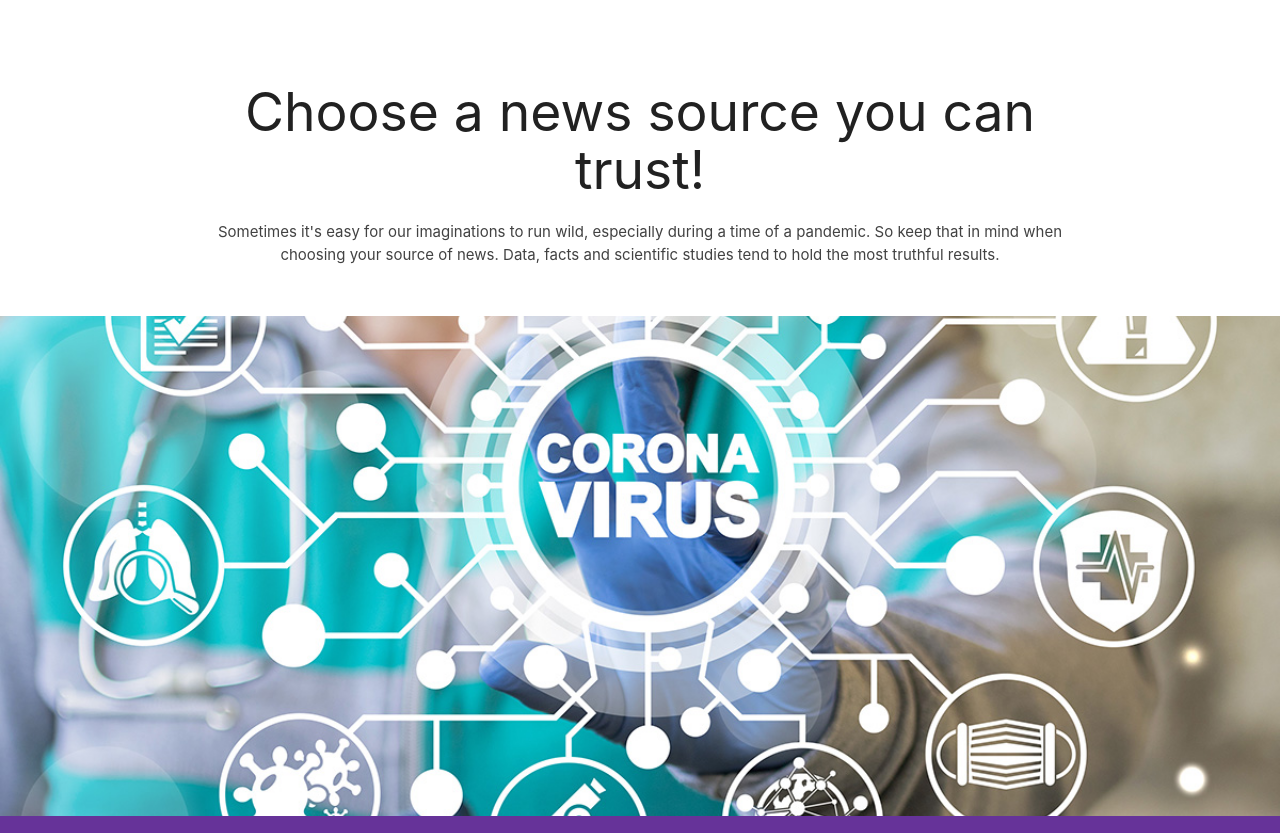
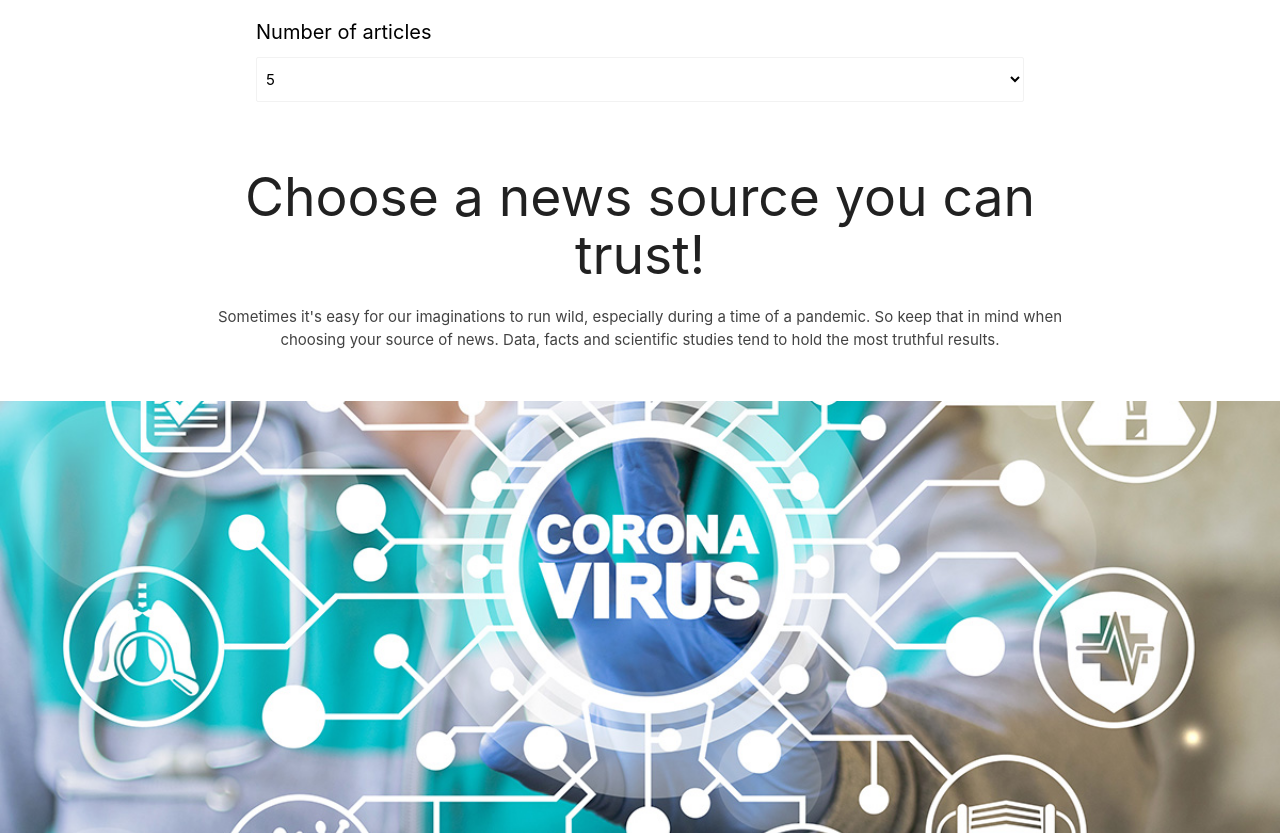
Before and after one commit to Jakenbake20/Project1, a plain HTML site: page news.html in a window 1280 px wide. Shown: the part 794-1627 px from the top of the page. Drawn offline with nearby package versions, Linux system fonts and the light colour scheme; no server answers.

Commit message:
added a lable and selector so users can select the amount of articles they wish to see.

```diff
--- a/news.html
+++ b/news.html
@@ -4,6 +4,7 @@
     <meta charset="UTF-8" />
     <meta name="viewport" content="width=device-width, initial-scale=1.0" />
     <title>News</title>
+    <link rel="shorcut icon" href="assets/images/fixicon.png" type="image/x-icon" />
     <link
       rel="stylesheet"
       type="text/css"
@@ -53,7 +54,18 @@
         </p>
       </div>
 
-      </div>
+
+      <label syle= "font-size:20px">Number of articles</label>
+      <select class="browser-default">
+        <option value="" disabled selected>5</option>
+        <option value="1">1</option>
+        <option value="5">5</option>
+        <option value="10">10</option>
+      </select>
+
+    </div>
+
+
       <div class="section white">
         <div class="row container">
           <h2 class="header">Choose a news source you can trust!</h2>
@@ -61,7 +73,6 @@
             <!-- replace this text to add content -->
             Sometimes it's easy for our imaginations to run wild, especially during a time of a pandemic. So keep that in mind when choosing your source of news. Data, facts and scientific studies tend to hold the most truthful results.
           </p>
-          <p class="News"></p>
         </div>
       </div>
       <div class="parallax-container">
```
